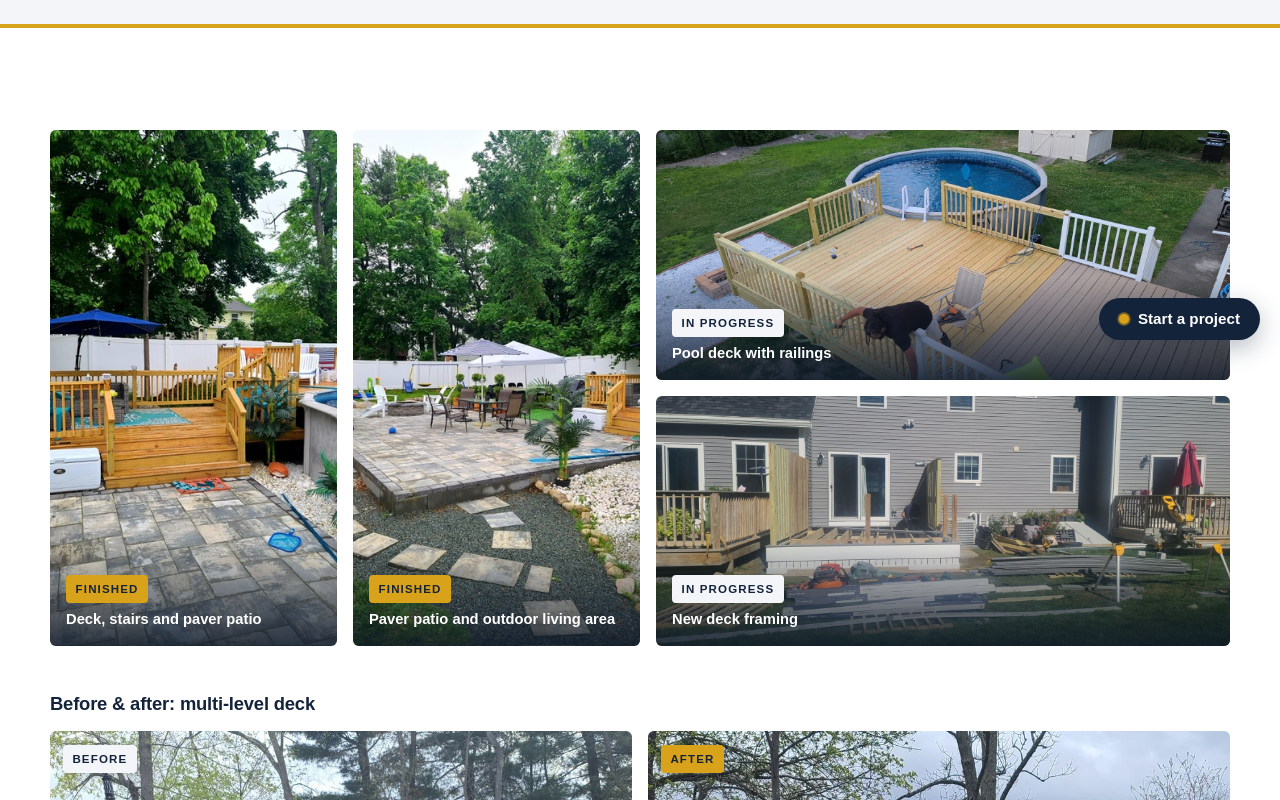
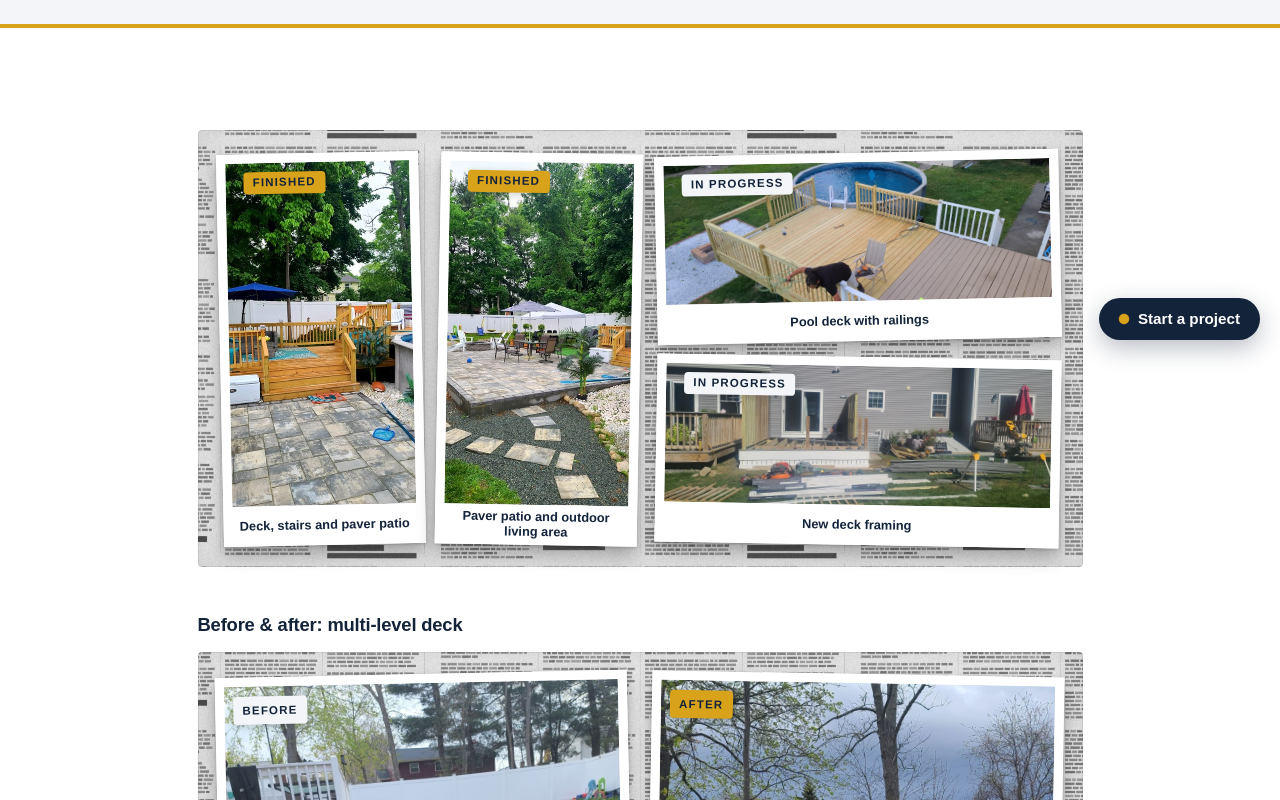
Before and after one commit to soundzlive-cmyk/homeimprovement, a plain HTML site: page decks.html in a window 1280 px wide. Shown: the part 440-1240 px from the top of the page. Drawn offline with Linux system fonts and the light colour scheme.

Commit message:
Polaroid frames on a newsprint backdrop for all project photos; show large photos 25% smaller on desktop
Co-Authored-By: Claude Opus 5.5 <noreply@anthropic.com>
Claude-Session: https://claude.ai/code/session_011HbiFx4PEEdNgELM1AVUTW

```diff
--- a/css/styles.css
+++ b/css/styles.css
@@ -430,3 +430,53 @@ p { margin: 0 0 1em; }
   .vid__frame { aspect-ratio: auto; }
   .vid video { position: static; height: auto; max-height: 75vh; object-fit: contain; }
 }
+
+/* ---- Polaroid photos on a newsprint backdrop (all project photos) ---- */
+.decks, .ba__pair, .ba__steps, .bath-grid, .gallery, .bath-feature__img {
+  background: #e8e6e0 url("../images/newsprint.jpg") center / 420px repeat;
+  padding: 1.4rem; border-radius: 4px;
+  box-shadow: inset 0 0 0 1px rgba(0,0,0,.08), inset 0 0 40px rgba(0,0,0,.12);
+}
+.gallery__item {
+  border: 9px solid #fff; border-bottom-width: 30px; border-radius: 2px; background: #fff;
+  box-shadow: 0 8px 18px rgba(0,0,0,.32), 0 1px 3px rgba(0,0,0,.2);
+}
+.gallery__item img { border-radius: 0; }
+.ba__item, .deck__item, .bath-feature__img { overflow: visible; border-radius: 4px; }
+.ba__item, .deck__item, .gallery > .gallery__item { transition: transform .3s; }
+.ba__item:nth-child(odd), .deck__item:nth-child(odd), .gallery > .gallery__item:nth-child(odd) { transform: rotate(-1.2deg); }
+.ba__item:nth-child(even), .deck__item:nth-child(even), .gallery > .gallery__item:nth-child(even) { transform: rotate(1deg); }
+.ba__item:hover, .deck__item:hover, .gallery > .gallery__item:hover { transform: rotate(0) scale(1.02); z-index: 2; }
+.ba__item figcaption { left: 1.1rem; top: 1.1rem; }
+/* Deck captions sit in the polaroid's white strip */
+.deck__item .gallery__item { border-bottom-width: 40px; }
+.deck__item figcaption { left: 9px; right: 9px; bottom: 0; height: 40px; padding: 0 .2rem; display: flex; align-items: center; gap: .5rem; background: none; color: var(--navy); font-size: .82rem; white-space: nowrap; overflow: hidden; text-overflow: ellipsis; }
+.deck__item .tag { display: inline-block; margin: 0; flex: none; box-shadow: none; }
+/* Show the large photos 25% smaller on desktop */
+@media (min-width: 821px) {
+  .decks, .ba__pair, .ba__steps, .bath-grid, .gallery { width: 75%; margin-inline: auto; }
+  .ba__steps { margin-top: 1rem; }
+  .decks { grid-template-rows: 188px 188px; }
+  .bath-feature__img { width: 75%; justify-self: center; }
+  .gallery.gallery--two { grid-auto-rows: 255px; }
+}
+@media (max-width: 560px) {
+  .decks, .ba__pair, .ba__steps, .bath-grid, .gallery, .bath-feature__img { padding: .8rem; }
+  .gallery__item { border-width: 6px; border-bottom-width: 22px; }
+  .deck__item .gallery__item { border-bottom-width: 34px; }
+  .deck__item figcaption { left: 6px; right: 6px; height: 34px; font-size: .72rem; }
+  .ba__item figcaption { left: .7rem; top: .7rem; }
+}
+@media (prefers-reduced-motion: reduce) { .ba__item, .deck__item, .gallery > .gallery__item { transition: none; } }
+@media (min-width: 821px) {
+  .ba__title, .ba > .muted { width: 75%; margin-left: auto; margin-right: auto; }
+}
+.deck__item figcaption { white-space: normal; line-height: 1.15; }
+/* Deck tags sit on the photo corner; the white strip holds just the caption */
+.deck__item figcaption { top: 0; height: auto; display: block; padding: 0; background: none; white-space: normal; overflow: visible; }
+.deck__item figcaption .tag { position: absolute; left: 1.1rem; top: 1.1rem; box-shadow: 0 2px 8px rgba(0,0,0,.2); }
+.deck__item .cap { position: absolute; left: 0; right: 0; bottom: 0; height: 40px; display: flex; align-items: center; justify-content: center; text-align: center; padding: 0 .4rem; line-height: 1.15; font-size: .8rem; color: var(--navy); overflow: hidden; }
+@media (max-width: 560px) {
+  .deck__item .cap { height: 34px; font-size: .68rem; }
+  .deck__item figcaption .tag { left: .7rem; top: .7rem; font-size: .6rem; padding: .2rem .4rem; }
+}
--- a/decks.html
+++ b/decks.html
@@ -14,7 +14,7 @@
   <meta name="theme-color" content="#13233a">
   <link rel="icon" type="image/png" href="images/favicon.png">
   <link rel="apple-touch-icon" href="images/favicon.png">
-  <link rel="stylesheet" href="css/styles.css?v=20261126b">
+  <link rel="stylesheet" href="css/styles.css?v=20261128a">
 </head>
 <body>
 
@@ -70,19 +70,19 @@
       <div class="decks">
         <figure class="deck__item d-tall reveal">
           <button class="gallery__item"><img src="images/project-3.jpg" alt="Two-level deck with stairs beside a paver patio and pool" loading="lazy"></button>
-          <figcaption><span class="tag tag--done">Finished</span>Deck, stairs and paver patio</figcaption>
+          <figcaption><span class="tag tag--done">Finished</span><span class="cap">Deck, stairs and paver patio</span></figcaption>
         </figure>
         <figure class="deck__item d-tall reveal">
           <button class="gallery__item"><img src="images/service-deck.jpg" alt="Paver patio with gazebo and outdoor seating" loading="lazy"></button>
-          <figcaption><span class="tag tag--done">Finished</span>Paver patio and outdoor living area</figcaption>
+          <figcaption><span class="tag tag--done">Finished</span><span class="cap">Paver patio and outdoor living area</span></figcaption>
         </figure>
         <figure class="deck__item d-wide reveal">
           <button class="gallery__item"><img src="images/project-5-hero.jpg" alt="Wraparound deck around an above-ground pool, in progress" loading="lazy"></button>
-          <figcaption><span class="tag">In progress</span>Pool deck with railings</figcaption>
+          <figcaption><span class="tag">In progress</span><span class="cap">Pool deck with railings</span></figcaption>
         </figure>
         <figure class="deck__item d-wide reveal">
           <button class="gallery__item"><img src="images/service-repairs.jpg" alt="New deck framing behind a house" loading="lazy"></button>
-          <figcaption><span class="tag">In progress</span>New deck framing</figcaption>
+          <figcaption><span class="tag">In progress</span><span class="cap">New deck framing</span></figcaption>
         </figure>
       </div>
       <div class="ba">
@@ -183,7 +183,7 @@
   <button class="lightbox__nav lightbox__next" aria-label="Next photo">›</button>
 </div>
 
-<script src="js/main.js?v=20261126b"></script>
-<script src="js/intake.js?v=20261126b"></script>
+<script src="js/main.js?v=20261128a"></script>
+<script src="js/intake.js?v=20261128a"></script>
 </body>
 </html>
```
Also changed, not shown: about.html (+3 -3 lines), bathrooms.html (+3 -3 lines), home-improvements.html (+3 -3 lines), index.html (+3 -3 lines), videos.html (+3 -3 lines), images/newsprint.jpg (added).
